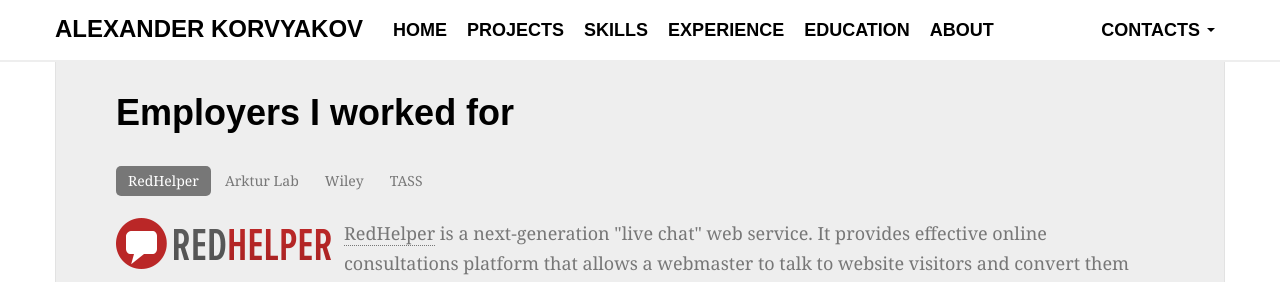
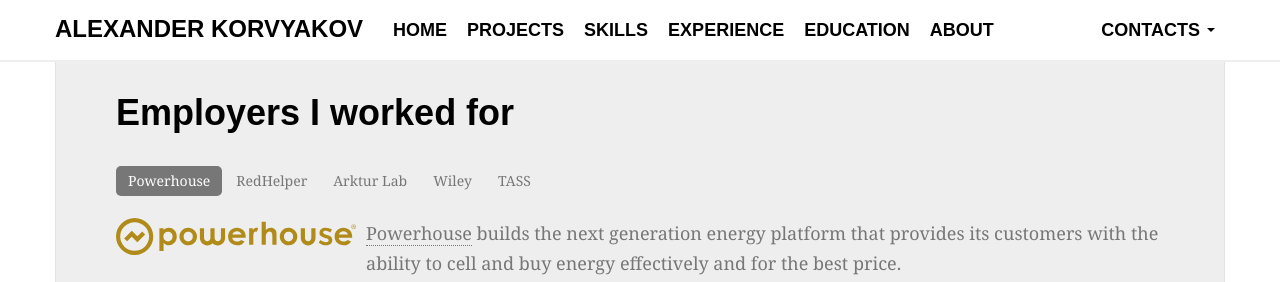
Before and after one commit to nai1gun/korvyakovcom-node, a Node server app: page /experience in a window 1280 px wide. Shown: the top 282 px of the page. Run offline with Node 20, Linux system fonts and the light colour scheme; some libraries are stand-ins or nearby versions; some web fonts are replaced.

Commit message:
[+] Experience at Powerhouse

```diff
--- a/views/pages/experience.ejs
+++ b/views/pages/experience.ejs
@@ -13,13 +13,25 @@
       <div class="hero-unit">
         <h2>Employers I worked for</h2><br>
         <ul id="employerTab" class="nav nav-pills">
-          <li class="active"><a href="#redhelper" data-toggle="tab">RedHelper</a></li>
-		      <li class=""><a href="#arktur" data-toggle="tab">Arktur Lab</a></li>
-          <li class=""><a href="#wiley" data-toggle="tab">Wiley</a></li>
-          <li class=""><a href="#tass" data-toggle="tab">TASS</a></li>
+			<li class="active"><a href="#powerhouse" data-toggle="tab">Powerhouse</a></li>
+			<li class=""><a href="#redhelper" data-toggle="tab">RedHelper</a></li>
+			<li class=""><a href="#arktur" data-toggle="tab">Arktur Lab</a></li>
+			<li class=""><a href="#wiley" data-toggle="tab">Wiley</a></li>
+			<li class=""><a href="#tass" data-toggle="tab">TASS</a></li>
         </ul>
         <div id="employerTabContent" class="tab-content">
-          <div class="tab-pane fade active in" id="redhelper">
+		  <div class="tab-pane fade active in" id="powerhouse">
+            <p>
+              <a href="http://powerhouse.nl/en/" target="_blank">
+                <img src="/img/powerhouse.svg" style="position:relative;float:left;margin:0 10px 0 0;max-width: 240px;"/>
+              </a>
+               <a href="http://powerhouse.nl/en/" target="_blank">Powerhouse</a> builds the next generation energy platform that provides its customers with the ability to cell and buy energy effectively and for the best price.</p>
+            <p><b>My role and responsibilities:</b></p>
+            <p>I participate in forecasting module development as a Java Developer. This module aims to predict electricity prices using weather forecasting data and the characteristics of wind mills and solar stations.</p>
+            <p><b>Duration:</b></p>
+            <p>Nov 2015 - Current</p>
+          </div>
+          <div class="tab-pane fade" id="redhelper">
             <p>
               <a href="http://redhelper.com/" target="_blank">
                 <img src="/img/redhelper_v2.png" style="position:relative;float:left;margin:0 10px 0 0;"/>
```
Also changed, not shown: public/img/powerhouse.svg (added).
